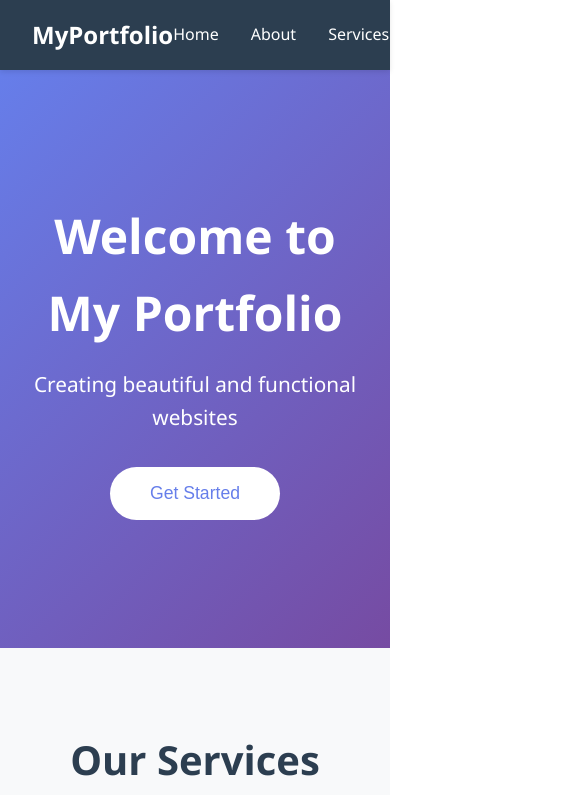
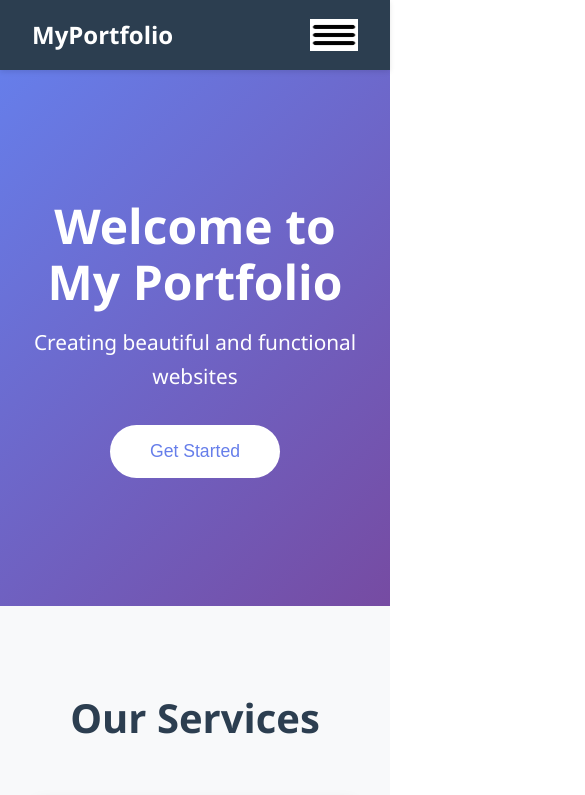
Before and after one commit to onomeprecious255/primedev-task, a plain HTML site: page responsivenes/portfolio.html in a window 390 px wide. Shown: the top 795 px of the page, 585 px wide, since content can reach past the window. Drawn offline with Linux system fonts and the light colour scheme.

Commit message:
responsive web page

```diff
--- a/res1.css
+++ b/res1.css
@@ -246,7 +246,7 @@ body{
     body{
         background-color: white;
     }
-    .head1m{
+    .headmedia{
         display: flex;
         align-items: center;
         justify-content: space-between;
@@ -260,4 +260,7 @@ body{
     .headdesktop{
         display: none;
     }
+    .ham{
+        display: block;
+    }
 }
--- a/responsivenes/portfolio.html
+++ b/responsivenes/portfolio.html
@@ -12,6 +12,7 @@
   <header>
     <nav>
       <div class="logo">MyPortfolio</div>
+      <img src="images.png" alt="" class="ham">
       <ul class="nav-links">
         <li><a href="#home">Home</a></li>
         <li><a href="#about">About</a></li>
@@ -23,7 +24,7 @@
 
   <section class="hero">
     <div class="hero-content">
-      <h1>Welcome to My Portfolio</h1>
+      <h1 class="welcome">Welcome to My Portfolio</h1>
       <p>Creating beautiful and functional websites</p>
       <button class="cta-button">Get Started</button>
     </div>
--- a/responsivenes/styles.css
+++ b/responsivenes/styles.css
@@ -136,13 +136,34 @@ nav {
 .feature-card p {
 	color: #666;
 }
-
+.ham{
+	display: none;
+}
 /* Footer */
 footer {
 	background-color: #2c3e50;
 	color: white;
 	text-align: center;
 	padding: 2rem;
+}
+@media screen and (max-width: 480px) {
+	.nav-links {
+	display: none;
+	}
+	.ham{
+		display: block;
+		height: 2rem;
+		width: 3rem;
+	}
+	.welcome{
+		line-height: 3.5rem;
+	}
+	.features-grid {
+	display: grid;
+	grid-template-columns: repeat(1, 1fr);
+	gap: 2rem;
+
+}
 }
 
 /*
```
Also changed, not shown: responsivenes/images.png (added).
